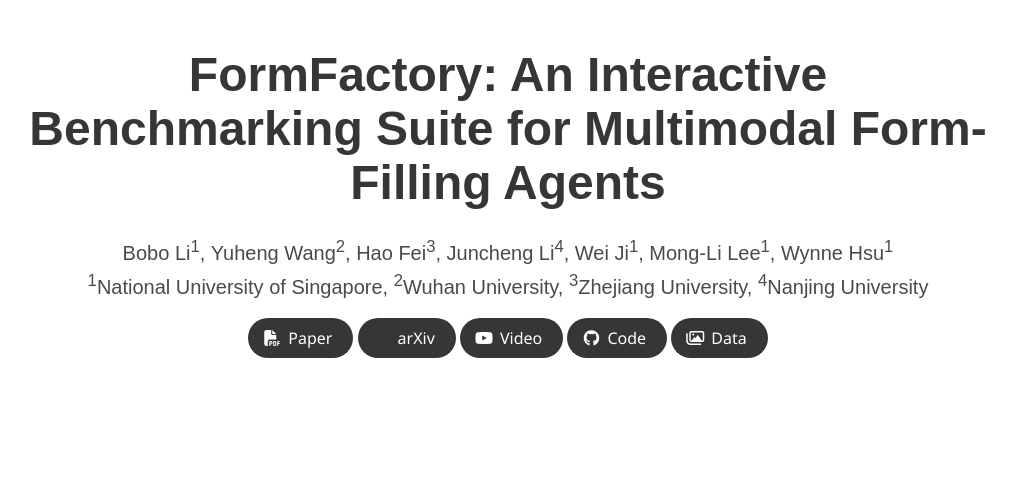
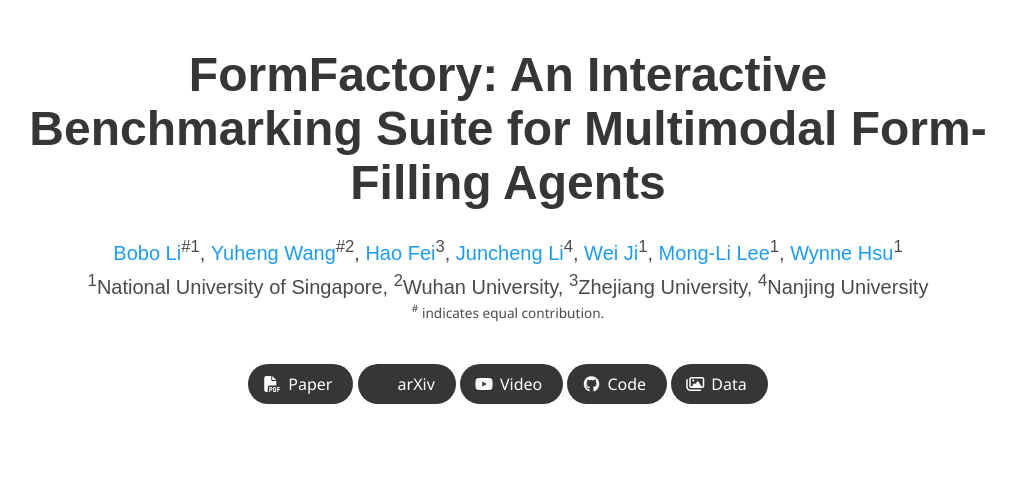
Before and after one commit to formfactory-ai/formfactory-ai.github.io, a plain HTML site: page index.html in a window 1280 px wide. Shown: the top 481 px of the page, without its empty margins (132-1148 px from the left). Drawn offline with nearby package versions, Linux system fonts and the light colour scheme; some icons are missing; a web font is replaced by a local one.

Commit message:
add author info

```diff
--- a/index.html
+++ b/index.html
@@ -51,20 +51,27 @@
             FormFactory: An Interactive Benchmarking Suite for Multimodal Form-Filling Agents
           </h1>
           <div class="is-size-5 publication-authors">
-            <span class="author-block">Bobo Li<sup>1</sup>,</span>
-            <span class="author-block">Yuheng Wang<sup>2</sup>,</span>
-            <span class="author-block">Hao Fei<sup>3</sup>,</span>
-            <span class="author-block">Juncheng Li<sup>4</sup>,</span>
-            <span class="author-block">Wei Ji<sup>1</sup>,</span>
-            <span class="author-block">Mong-Li Lee<sup>1</sup>,</span>
-            <span class="author-block">Wynne Hsu<sup>1</sup></span>
+            <span class="author-block"><a href="https://www.libobo.site/">Bobo Li</a><sup>#</sup><sup>1</sup>,</span>
+            <span class="author-block"><a href="https://yooheng416.com/">Yuheng Wang</a><sup>#</sup><sup>2</sup>,</span>
+            <span class="author-block"><a href="https://haofei.vip/">Hao Fei</a><sup>3</sup>,</span>
+            <span class="author-block"><a href="https://person.zju.edu.cn/juncheng/">Juncheng Li</a><sup>4</sup>,</span>
+            <span class="author-block"><a href="https://jiwei0523.github.io/">Wei Ji</a><sup>1</sup>,</span>
+            <span class="author-block"><a href="https://www.comp.nus.edu.sg/~leeml/">Mong-Li Lee</a><sup>1</sup>,</span>
+            <span class="author-block"><a href="https://www.comp.nus.edu.sg/~whsu/">Wynne Hsu</a><sup>1</sup></span>
           </div>
+
 
           <div class="is-size-5 publication-authors">
             <span class="author-block"><sup>1</sup>National University of Singapore,</span>
             <span class="author-block"><sup>2</sup>Wuhan University,</span>
             <span class="author-block"><sup>3</sup>Zhejiang University,</span>
             <span class="author-block"><sup>4</sup>Nanjing University</span>
+          </div>
+
+          <div class="content has-text-centered">
+            <p style="font-size: 0.85em; color: #4a4a4a;">
+              <sup>#</sup> indicates equal contribution.
+            </p>
           </div>
 
           <div class="column has-text-centered">
@@ -118,6 +125,8 @@
                   <span>Data</span>
                   </a>
             </div>
+
+
 
           </div>
         </div>
```
Also changed, not shown: 1 other file.
